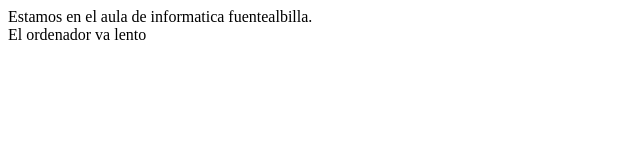
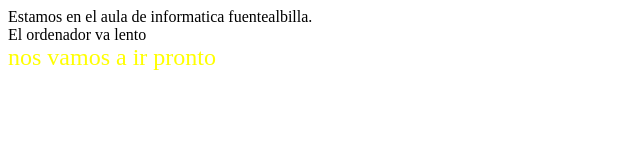
Before and after one commit to juancdv94/capitulo3, a plain HTML site: page index.htm in a window 1280 px wide. Shown: the whole page, without its empty margins (0-640 px from the left). Drawn offline with Linux system fonts and the light colour scheme.

Commit message:
Update index.htm

```diff
--- a/index.htm
+++ b/index.htm
@@ -7,6 +7,7 @@
   <body>
     Estamos en el aula de informatica fuentealbilla.
     <br> El ordenador va lento </br>
+    <font size="5" color="yellow">nos vamos a ir pronto</font>
   </body>
 
 </html>
```
